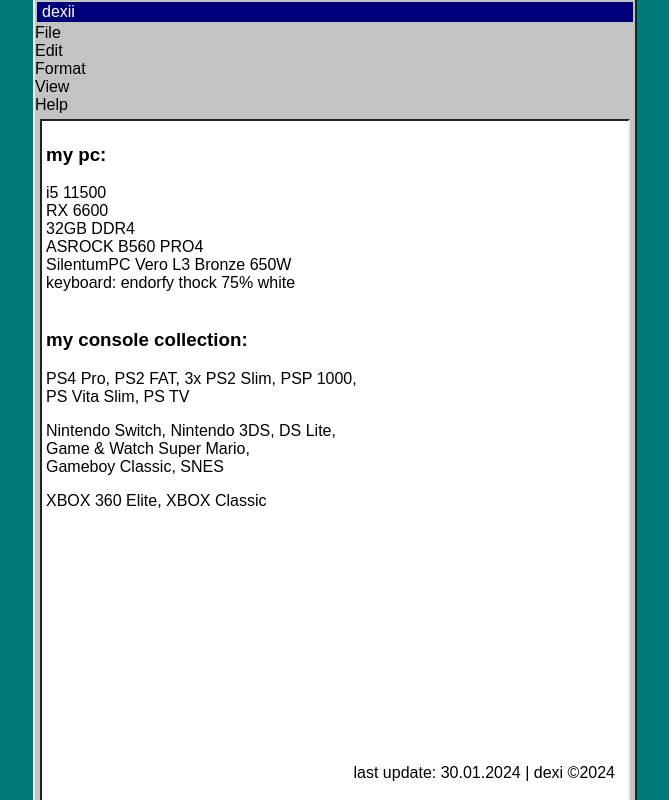
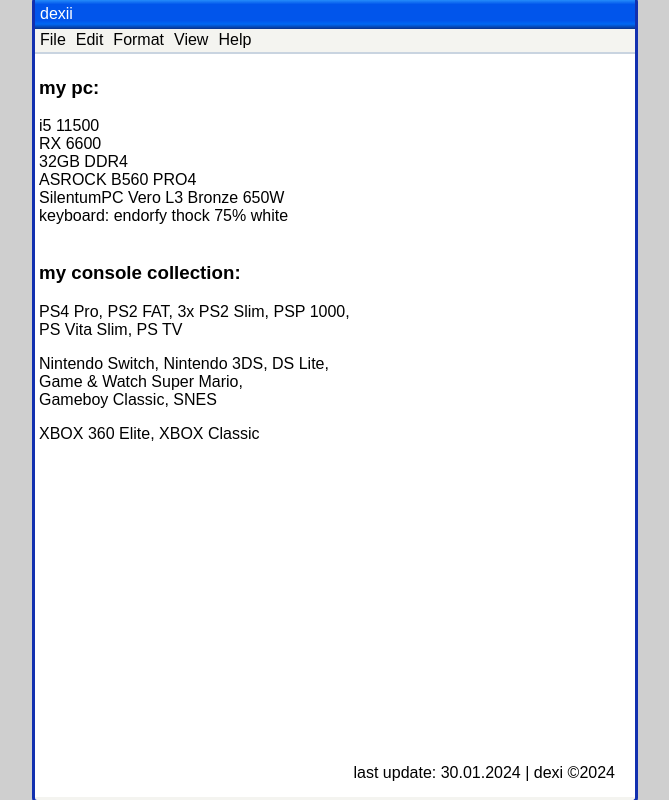
Before and after one commit to dexiii00/dexiii00.github.io, a plain HTML site: page index.html in a window 1280 px wide. Shown: the whole page, without its empty margins (305-974 px from the left). Drawn offline with Linux system fonts and the light colour scheme; a web font is replaced by a local one.

Commit message:
Update style.css

```diff
--- a/style.css
+++ b/style.css
@@ -1,5 +1,5 @@
 body{
-    background-color: #027a7a;
+    background-color: #cfcfcf;
     font-family: 'W95FA', sans-serif;
 }
 @import url('https://fonts.cdnfonts.com/css/w95fa');
@@ -10,34 +10,35 @@ body{
 #window{
     width: 600px;
     height: 800px;
-    background-color: #c3c3c3;
-    border-top: #edeef3 solid 2px;
-    border-left: #edeef3 solid 2px;
-    border-right: #222 solid 2px;
-    border-bottom: #222 solid 2px;
+    background-color: #f4f4f0;
+    border-left: 3px solid #1230af;
+    border-top: 3px solid #1062c7;
+    border-right: 3px solid #1230af;
+    border-bottom: 3px solid #1230af;
     position: absolute;
     top: 50%;
     left: 50%;
     transform: translate(-50%, -50%);
+    border-radius: 5px;
 }
 #titlebar{
-    background-color: #00007a;
+    background: rgb(9,50,139);
+    background: linear-gradient(0deg, rgba(9,50,139,1) 0%, rgba(0,104,244,1) 17%, rgba(1,85,235,1) 29%, rgba(1,85,235,1) 85%, rgba(37,140,250,1) 100%);
     color: #fff;
-    margin: 2px;
-    padding: 1px;
+    margin-bottom: 2px;
+    padding-top: 5px;
     padding-left: 5px;
-    padding-bottom: 3px;
-    height: 16px;
+    padding-bottom: 1px;
+    height: 23px;
 }
 #titlebarbutton{
-    background-color: #c3c3c3;
-    border-top: #edeef3 solid 2px;
-    border-left: #edeef3 solid 2px;
-    border-right: #222 solid 2px;
-    border-bottom: #222 solid 2px;
+    background: rgb(171,87,39);
+    background: linear-gradient(320deg, rgba(171,87,39,1) 0%, rgba(214,73,25,1) 30%, rgba(222,103,76,1) 82%, rgba(240,180,154,1) 100%);
+    border: 1px solid #fff;
+    border-radius: 5px;
     float: right;
-    width: 12px;
-    height: 12px;
+    width: 22px;
+    height: 22px;
     color: #000;
     font-size: 13px;
     text-align: center;
@@ -49,14 +50,33 @@ body{
     border-left: #222 solid 2px;
     border-top: #222 solid 2px;
 }
+#toolbar{
+    height: 16px;
+    background-color: #f4f4f0;
+    margin-left: 5px;
+}
+.toolbarbutton{
+    float: left;
+    margin-right: 10px;
+}
+.toolbarbutton:hover{
+    border-top: #fff solid 1px;
+    border-left: #fff solid 1px;
+    border-right: #222 solid 1px;
+    border-bottom: #222 solid 1px;
+    cursor: default;
+}
+.toolbarbutton:active{
+    border-bottom: #fff solid 1px;
+    border-right: #fff solid 1px;
+    border-left: #222 solid 1px;
+    border-top: #222 solid 1px;
+}
 #content{
     background-color: #fff;
     width: auto;
-    height: 755px;
+    height: 735px;
     padding: 4px;
-    margin: 5px;
-    border-bottom: #edeef3 solid 2px;
-    border-right: #edeef3 solid 2px;
-    border-left: #222 solid 2px;
-    border-top: #222 solid 2px;
+    margin-top: 5px;
+    border-top: #c9d4e0 solid 2px;
 }
```
